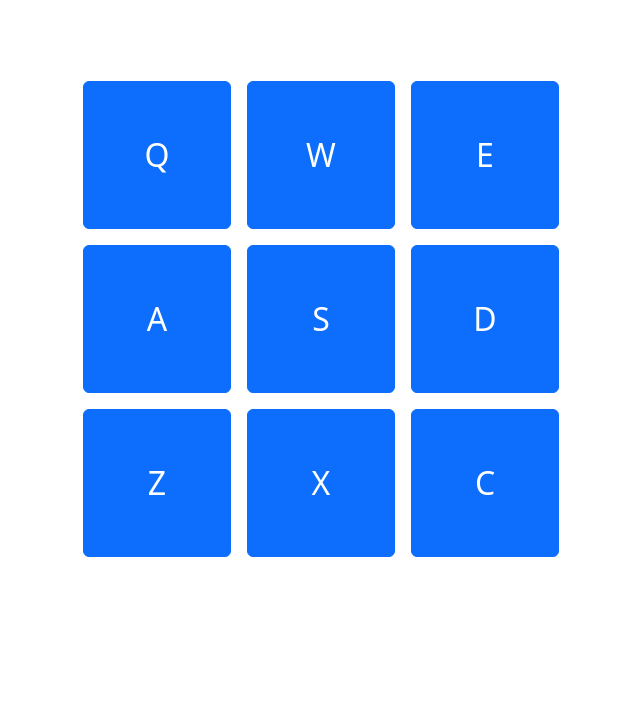
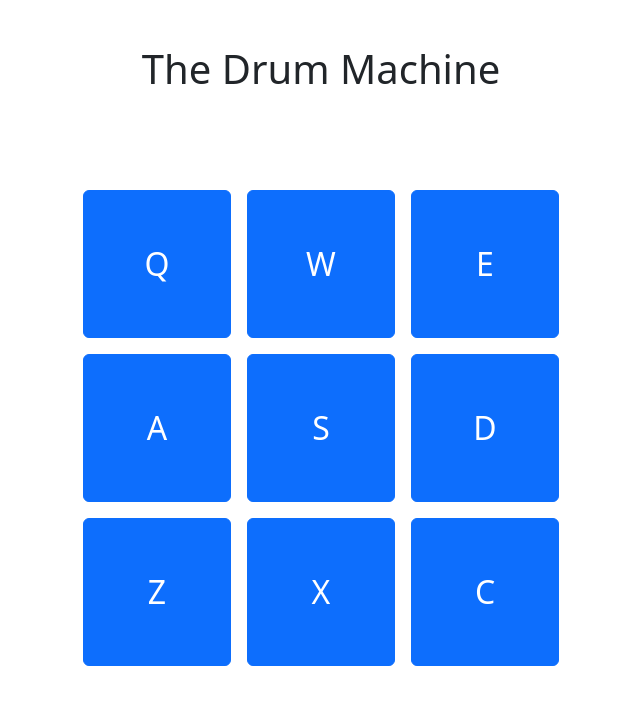
Before and after one commit to n-s-harvey/drum-machine, a React (Create React App) app: page / in a window 1280 px wide. Shown: the top 704 px of the page, without its empty margins (319-959 px from the left). Built offline with nearby package versions, Linux system fonts and the light colour scheme; no server answers.

Commit message:
Page header added

```diff
--- a/src/App.js
+++ b/src/App.js
@@ -1,6 +1,7 @@
 import './App.scss'
 import Display from './features/display';
 import Bank from './features/bank';
+import Header from './features/header';
 import Container from 'react-bootstrap/Container';
 import { useEffect } from 'react';
 
@@ -10,6 +11,7 @@ function App() {
   })
   return (
     <Container id='drum-machine' className='d-flex justify-content-around flex-column'>
+      <Header />
       <Bank />
       <Display />
     </Container>
--- /dev/null
+++ b/src/features/header.js
@@ -0,0 +1,7 @@
+export default function Header() {
+  return (
+    <h1 id="header" className="text-center">
+      The Drum Machine
+    </h1>
+  )
+}
```
